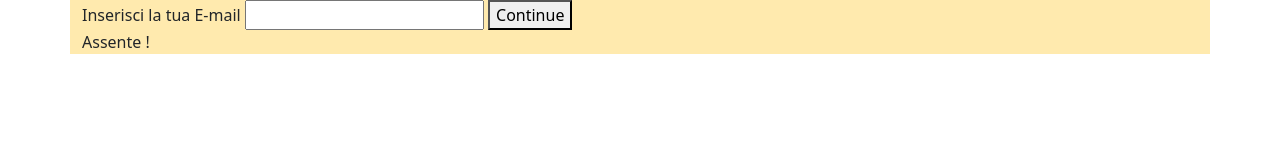
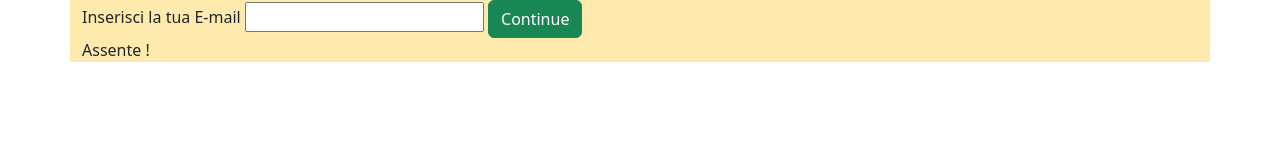
Before and after one commit to alexraduca01/js-mail-dadi, a plain HTML site: page index.html in a window 1280 px wide. Both pictures are taken after a click on the button "Continue". Drawn offline with nearby package versions, Linux system fonts and the light colour scheme.

Commit message:
fixed email check function

```diff
--- a/index.html
+++ b/index.html
@@ -13,7 +13,8 @@
         <div id="wrapper" class="container mc-vanilla m-auto">
             <label for="email">Inserisci la tua E-mail</label>
             <input type="email" name="email" id="email" value="">
-            <button>Continue</button>
+            <button class="btn btn-success">Continue</button>
+            <p id="checkmex"></p>
         </div>
 
         <script src="js/script.js"></script>
--- a/js/script.js
+++ b/js/script.js
@@ -16,13 +16,31 @@ button.addEventListener('click', function(){
 
     const users = ['aaa@gmail.com', 'bbb@gmail.com', 'ccc@gmail.com', 'ddd@gmail.com', 'eee@gmail.com'];
     const emailCheck = document.querySelector('input').value;
-    let checkMex = document.createElement('p');
-    document.getElementById('wrapper').append(checkMex);
+    let checkMex = document.getElementById('checkmex');
 
     if(users.includes(emailCheck)){
         checkMex.innerHTML = 'Presente !';
-    } else {
+    } else if (users.includes(emailCheck) === false){
         checkMex.innerHTML = 'Assente !';
     }
 
 })
+
+
+
+
+
+
+
+
+
+
+
+
+
+
+
+
+// Utility
+
+// Math.floor(Math.random() * (max - min + 1) ) + min;
```
